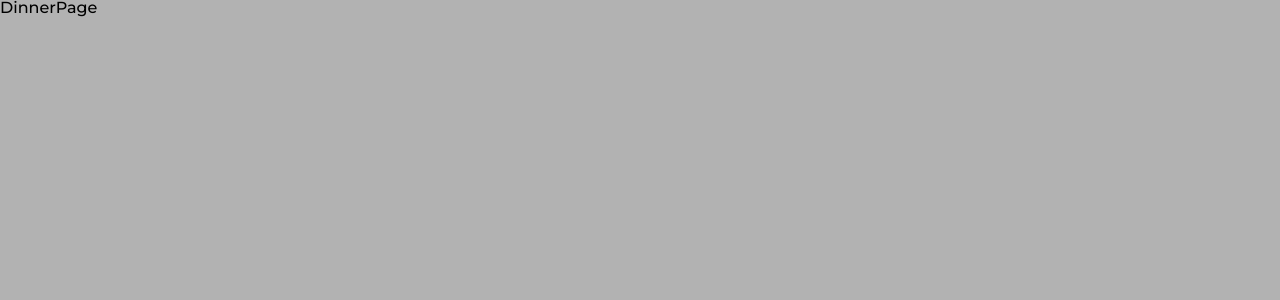
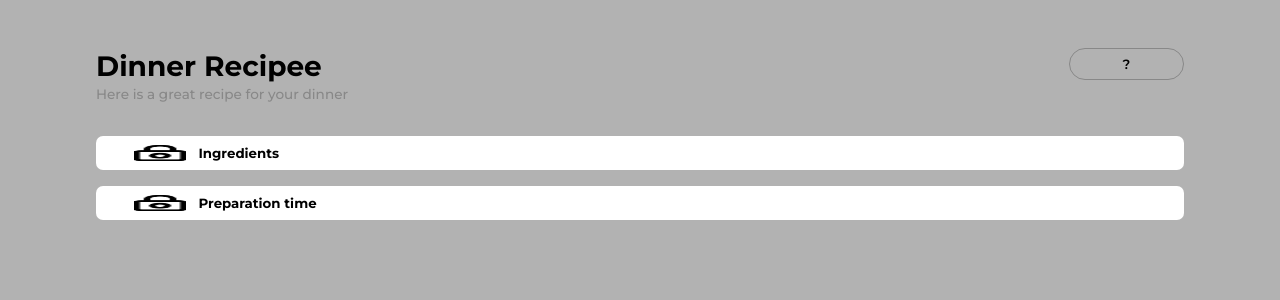
Before and after one commit to peterjoachym/spellz-test, a React (Create React App) app: page /dinner in a window 1280 px wide. Shown: the top 300 px of the page. Built offline with nearby package versions, Linux system fonts and the light colour scheme.

Commit message:
add: dinner input added and css adjusted

```diff
--- /dev/null
+++ b/src/components/ComponentInput/ComponentInput.jsx
@@ -0,0 +1,28 @@
+import React from "react";
+
+const ComponentInput = () => {
+  //   const [disabled, setDisabled] = useState();
+
+  return (
+    <form className="component__input__container">
+      <label className="ingredient__input__label" htmlFor="ingredient">
+        <img className="lock__icon" src="./assets/lock.png" alt="lock" />
+        <input
+          className=" dinner__input ingredient__input"
+          type="text"
+          placeholder="Ingredients"
+        />
+      </label>
+      <label className="ingredient__input__label" htmlFor="time_input">
+        <img className="lock__icon" src="./assets/lock.png" alt="lock" />
+        <input
+          className="dinner__input preparation__time__input"
+          type="text"
+          placeholder="Preparation time"
+        />
+      </label>
+    </form>
+  );
+};
+
+export default ComponentInput;
--- /dev/null
+++ b/src/components/DinnerHeader/DinnerHeader.jsx
@@ -0,0 +1,21 @@
+import React from "react";
+
+const DinnerHeader = () => {
+  return (
+    <div className="dinner__header__container">
+      <div className="dinner__title__container">
+        <div className="title__text__container">
+          <h1 className="title__text__content">Dinner Recipee</h1>
+        </div>
+        <button type="button" className="button info__button">
+          ?
+        </button>
+      </div>
+      <h2c className="dinner__subtitle">
+        Here is a great recipe for your dinner
+      </h2c>
+    </div>
+  );
+};
+
+export default DinnerHeader;
--- a/src/pages/DinnerPage/DinnerPage.css
+++ b/src/pages/DinnerPage/DinnerPage.css
@@ -1,5 +1,91 @@
-.dinner__page__container{
-    height: 100vh;
-    width: 100vw;
-    background:var(--dinner-page-backbround-color);
+.dinner__page__container {
+  height: 100vh;
+  width: 100vw;
+  background: var(--dinner-page-backbround-color);
+  display: flex;
+  flex-direction: column;
+  align-items: center;
 }
+
+.dinner__header__container {
+  height: 10vh;
+  width: 85vw;
+  display: flex;
+  flex-direction: column;
+  margin-top: 5vh;
+}
+
+.dinner__title__container {
+  height: 5vh;
+  width: 100%;
+  display: flex;
+  flex-direction: row;
+  justify-content: space-between;
+  align-items: flex-end;
+}
+
+.title__text__container {
+  height: 100%;
+  display: flex;
+  align-items: flex-end;
+}
+
+.title__text__content {
+  font-size: 3.5vh;
+}
+
+.info__button {
+  height: 4vh !important;
+  width: 9vw;
+  background-color: var(--transparent-background);
+  border: 1px solid #888888;
+}
+
+.dinner__subtitle {
+  color: #888888;
+  margin-top: 1vh;
+  font-size: 1.7vh;
+}
+
+.component__input__container {
+  display: flex;
+  flex-direction: column;
+  width: 85vw;
+}
+
+.ingredient__input__label {
+  width: 100%;
+  display: flex;
+  align-items: center;
+  justify-content: space-between;
+  margin-top: 2vh;
+}
+
+.dinner__input {
+  width:100%;
+  border-radius: 7px;
+  height: 4vh;
+  border: none;
+  position: relative;
+  z-index: 0;
+  padding-left: 8vw;
+  font-weight: 700;
+  font-family: Montserrat, sans-serif;
+}
+
+.dinner__input::placeholder{
+  color: black;
+}
+
+.dinner__input:focus{
+  outline: none;
+}
+
+.lock__icon {
+  height: 2vh;
+  width: 4vw;
+  position: absolute;
+  background-color: var(--transparent-background);
+  z-index: 1;
+  margin-left: 3vw;
+}
--- a/src/pages/DinnerPage/DinnerPage.jsx
+++ b/src/pages/DinnerPage/DinnerPage.jsx
@@ -1,8 +1,13 @@
 import React from "react";
+import DinnerHeader from "../../components/DinnerHeader/DinnerHeader";
 import "./DinnerPage.css";
+import ComponentInput from "../../components/ComponentInput/ComponentInput";
 
 const DinnerPage = () => {
-  return <div className="dinner__page__container">DinnerPage</div>;
+  return <div className="dinner__page__container">
+    <DinnerHeader/>
+    <ComponentInput/>
+  </div>;
 };
 
 export default DinnerPage;
```
Also changed, not shown: public/assets/lock.png (added).
